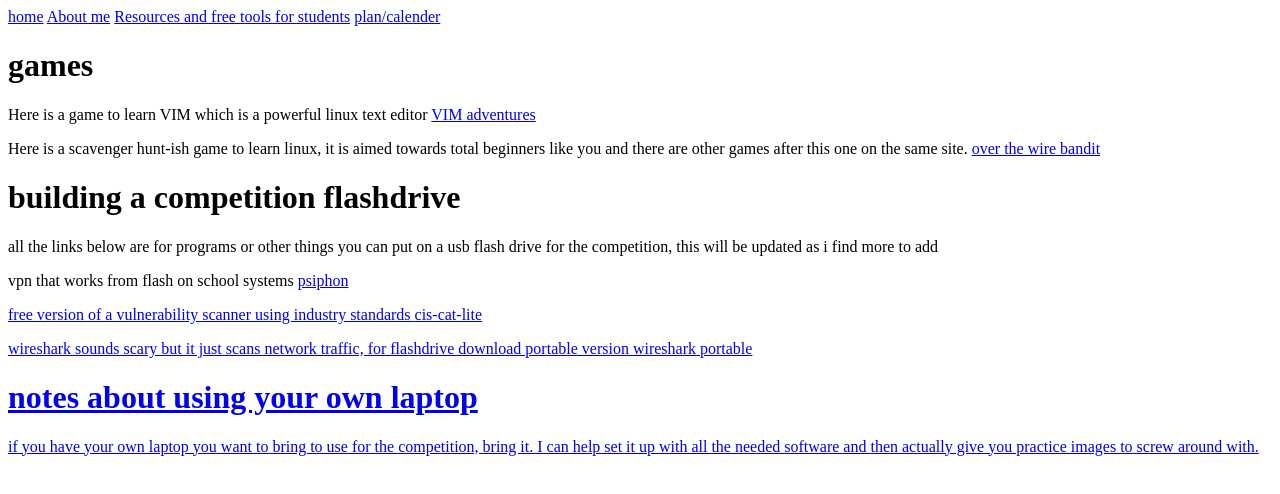
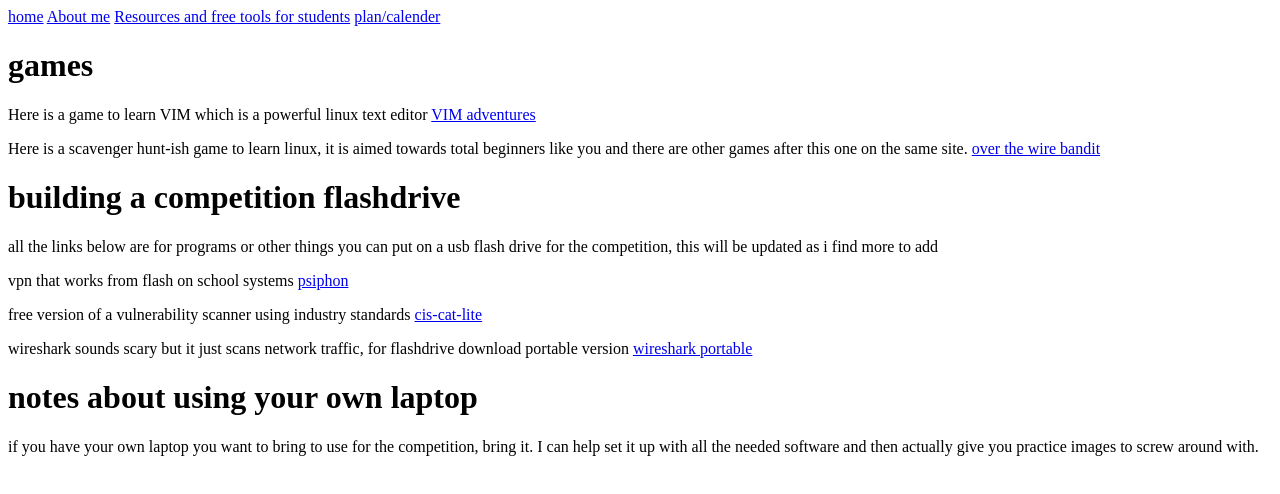
Before and after one commit to rnaser/CyberPatriot, a plain HTML site: page Resources.html in a window 1280 px wide. Drawn offline with Linux system fonts and the light colour scheme.

Commit message:
Update Resources.html

```diff
--- a/Resources.html
+++ b/Resources.html
@@ -23,9 +23,12 @@
 
 	  <h1> building a competition flashdrive </h1>
 	  <p> all the links below are for programs or other things you can put on a usb flash drive for the competition, this will be updated as i find more to add</p>
-	  <p>vpn that works from flash on school systems <a href="https://psiphon.ca/en/download.html?psiphonca"> psiphon </p>
-	  <p>free version of a vulnerability scanner using industry standards <a href="https://learn.cisecurity.org/cis-cat-lite"> cis-cat-lite </p>
-	  <p>wireshark sounds scary but it just scans network traffic, for flashdrive download portable version <a href="https://www.wireshark.org/download.html"> wireshark portable </p>
+
+	  <p>vpn that works from flash on school systems <a href="https://psiphon.ca/en/download.html?psiphonca"> psiphon </a></p>
+
+	  <p>free version of a vulnerability scanner using industry standards <a href="https://learn.cisecurity.org/cis-cat-lite"> cis-cat-lite</a> </p>
+
+	  <p>wireshark sounds scary but it just scans network traffic, for flashdrive download portable version <a href="https://www.wireshark.org/download.html"> wireshark portable </a></p>
 
 	  <h1>notes about using your own laptop </h1>
 		<p> if you have your own laptop you want to bring to use for the competition, bring it. I can help set it up with all the needed software and then actually give you practice images to screw around with.</p>
```
